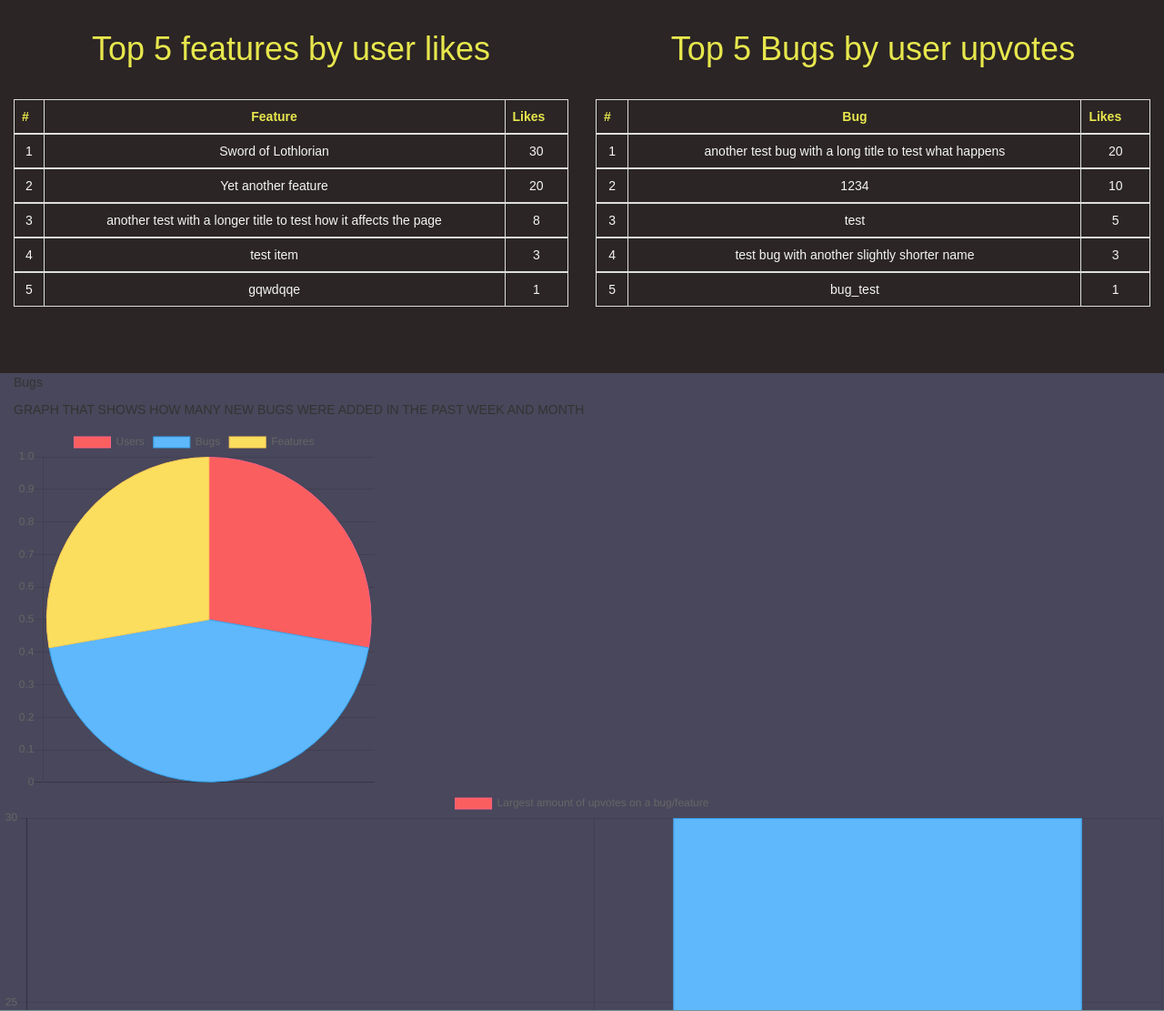
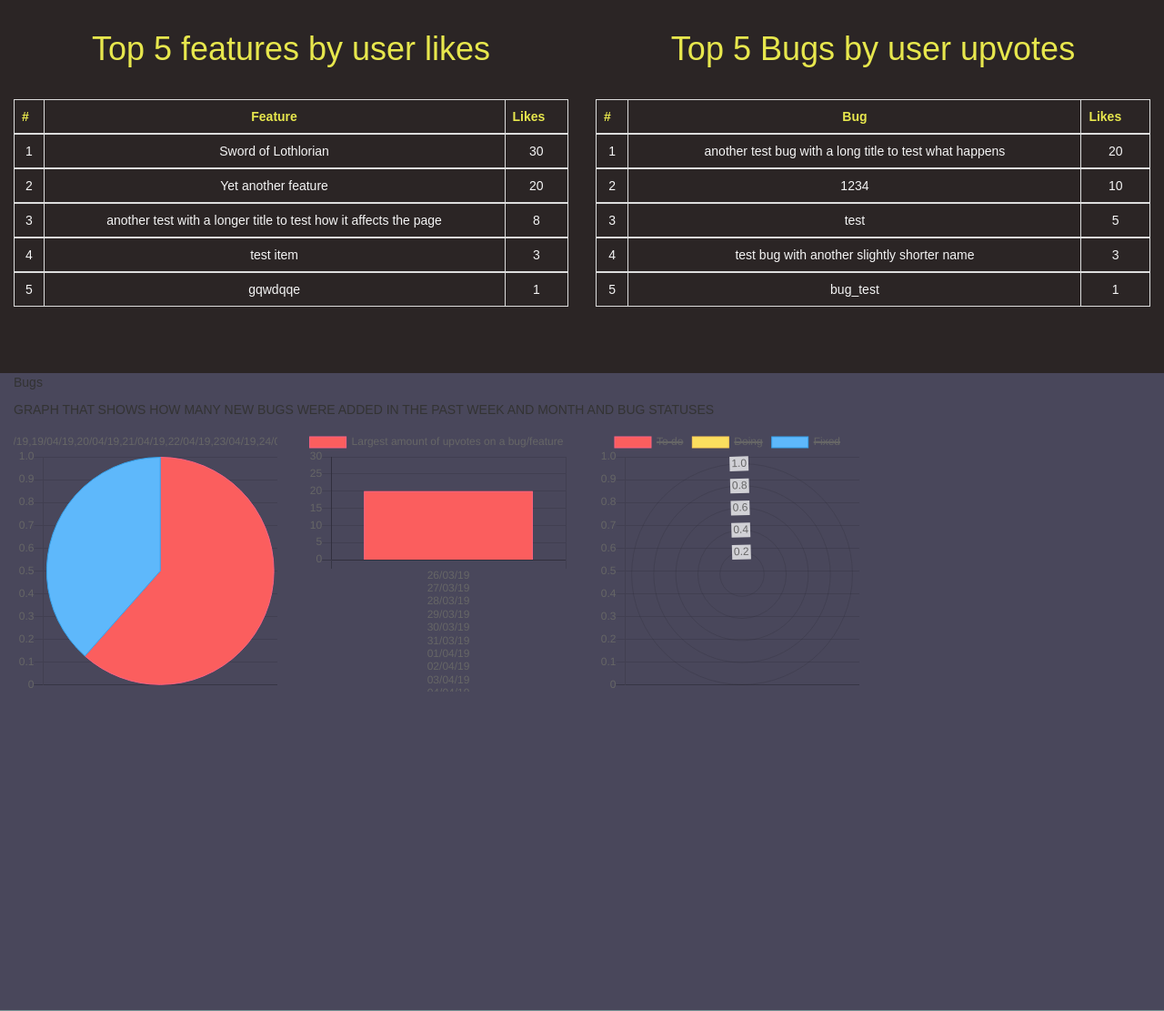
Before and after one commit to brookk16/Nordlander, a Django app: page /performance/ in a window 1280 px wide. Shown: the part 562-1673 px from the top of the page at 91% size. Run offline with Django 3.2, Linux system fonts and the light colour scheme; data comes from the database, SQL or seed files in the repository; both versions use the stored data as it was after the commit; some libraries are stand-ins or nearby versions; some web fonts are replaced.

Commit message:
Started working in graph data
started working on the code in performance.views responsible for gathering the data for the graphs on performance.html.

```diff
--- a/performance/templates/performance.html
+++ b/performance/templates/performance.html
@@ -81,15 +81,20 @@
 
     <p>Bugs</p>
 
-    <p>GRAPH THAT SHOWS HOW MANY NEW BUGS WERE ADDED IN THE PAST WEEK AND MONTH</p>
+    <p>GRAPH THAT SHOWS HOW MANY NEW BUGS WERE ADDED IN THE PAST WEEK AND MONTH AND BUG STATUSES</p>
     <div class="row">
 
-        <div class="col-lg-4">
-            <canvas id="numberOfChart" width="400" height="400" style="width: 400px; height: 400px;"></canvas>
+        <div class="col-lg-3 col-xl-3">
+            <canvas id="numberOfChart" width="400" height="400"></canvas>
         </div>
-        <canvas id="maxOfChart" width="400" height="400"></canvas>
 
-        <canvas id="statusOfChart" width="400" height="400"></canvas>
+        <div class="col-lg-3 col-xl-3">
+            <canvas id="maxOfChart" width="400" height="400"></canvas>
+        </div>
+
+        <div class="col-lg-3 col-xl-3">
+            <canvas id="statusOfChart" width="400" height="400"></canvas>
+        </div>
 
     </div>
 </div>
--- a/performance/views.py
+++ b/performance/views.py
@@ -7,6 +7,9 @@
 from django.db import connections
 from django.db.models import Count
 from django.http import JsonResponse
+
+from datetime import datetime, timedelta
+
 
 # Create your views here.
 def show_performance(request):
@@ -33,27 +36,58 @@
 
 def graph_data(request):
 
-    User = get_user_model()
 
-    user_count = User.objects.all().count()
+
+    """
+    Gets a list of the dates of the days in the past week and month (month as an average of 30 days) and formats them to show day/month/year
+    """
+    seven_days_ago = datetime.today() - timedelta(days=7)
+
+    month_ago = datetime.today() - timedelta(days=30)
+
+    delta = datetime.today() - seven_days_ago
+    delta2 = datetime.today() - month_ago
+
+    past_week_dates = []
+    past_months_dates = []
+
+    for i in range(delta.days + 1):
+        day = (seven_days_ago + timedelta(i)).strftime('%d/%m/%y')
+        past_week_dates.append(day)
+
+    for i in range(delta2.days + 1):
+        day = (month_ago + timedelta(i)).strftime('%d/%m/%y')
+        past_months_dates.append(day)
+
+
+
+
+
+
+
+
+
+    #User = get_user_model()
+
+    #user_count = User.objects.all().count()
     bug_count = Bugs.objects.all().count()
     feature_count = Features.objects.all().count()
     bug_max = Bugs.objects.all().aggregate(Max('upvotes'))
     feature_max = Features.objects.all().aggregate(Max('likes'))
 
-    bugs_and_features_todo = (Bugs.objects.filter(status="To do").count()) + (Features.objects.filter(status="To do").count())
-    bugs_and_features_doing = (Bugs.objects.filter(status="Doing").count()) + (Features.objects.filter(status="Doing").count())
-    bugs_and_features_done = (Bugs.objects.filter(status="Fixed").count()) + (Features.objects.filter(status="Available").count())
+    bugs_todo = (Bugs.objects.filter(status="To do").count())
+    bugs_doing = (Bugs.objects.filter(status="Doing").count())
+    bugs_fixed = (Bugs.objects.filter(status="Fixed").count())
 
 
 
     features_max_upvote = feature_max
-    labels1 = ["Users", "Bugs", "Features"]
-    labels2 = ["Bugs", "Features"]
-    labels3 = ["To do", "Doing", "Done"]
-    default = [user_count, bug_count, feature_count]
+    labels1 = [past_week_dates]
+    labels2 = [past_months_dates]
+    labels3 = ["To do", "Doing", "Fixed"]
+    default = [bug_count, feature_count]
     max_values = [bug_max["upvotes__max"], feature_max["likes__max"]]
-    bugs_and_feature_status = [bugs_and_features_todo, bugs_and_features_doing, bugs_and_features_done]
+    bugs_status = [bugs_todo, bugs_doing, bugs_fixed]
 
 
     data={
@@ -62,6 +96,6 @@
         "labels3": labels3,
         "default": default,
         "max_values": max_values,
-        "bugs_and_feature_status": bugs_and_feature_status
+        "bugs_status": bugs_status
     }
     return JsonResponse(data, safe=False)
--- a/templates/base.html
+++ b/templates/base.html
@@ -6,6 +6,8 @@
     <meta charset="UTF-8">
     <meta name="viewport" content="width=device-width, initial-scale=1.0">
     <meta http-equiv="X-UA-Compatible" content="ie=edge">
+    <meta name="keywords" content="Nordlander, features, bugs">
+    <meta name="description" content="A showcase for the 'Nordlander' game, with add on features for sale and a support system in the form of bug tickets.">
     <title>Nordlander</title>
     <link rel="stylesheet" href="https://maxcdn.bootstrapcdn.com/bootstrap/3.3.7/css/bootstrap.min.css" integrity="sha384-BVYiiSIFeK1dGmJRAkycuHAHRg32OmUcww7on3RYdg4Va+PmSTsz/K68vbdEjh4u" crossorigin="anonymous">
     <link rel="stylesheet" href="{% static 'font-awesome/css/font-awesome.min.css' %}">
```
Also changed, not shown: db.sqlite3.
